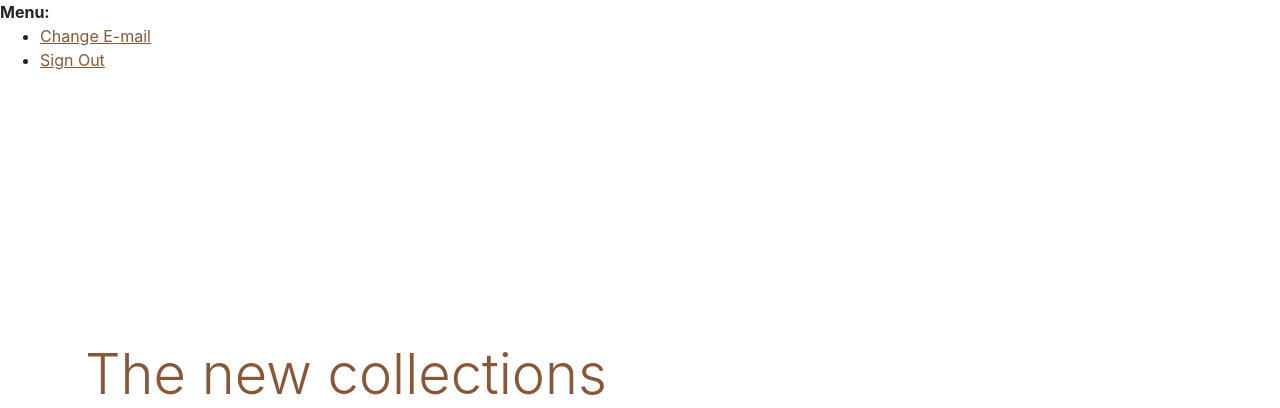
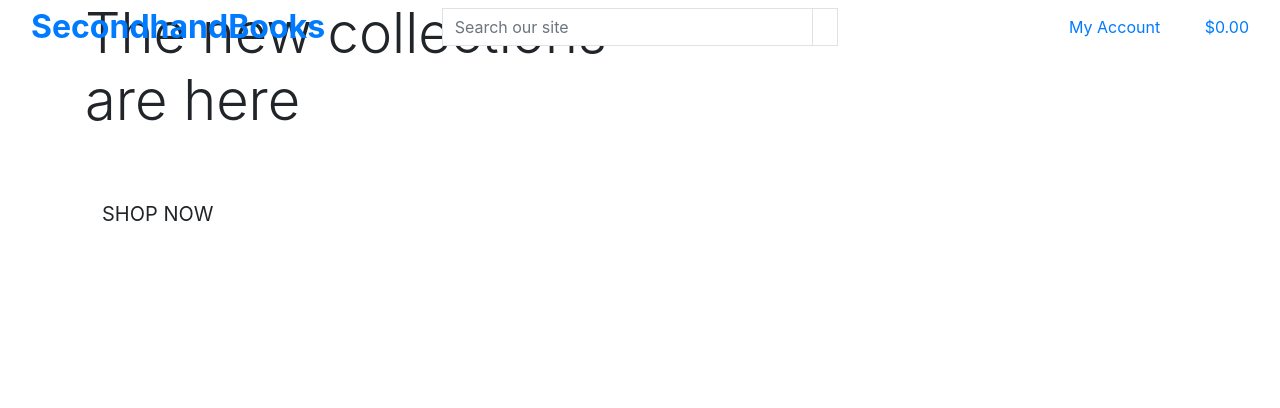
Before and after one commit to Code-Institute-Submissions/cacpaes-e-commerce_DecResub, a Django app: page / in a window 1280 px wide. Shown: the top 408 px of the page. Run offline with Django 3.2, Linux system fonts and the light colour scheme; a user stored in the database is signed in; some libraries are stand-ins or nearby versions.

Commit message:
added main page header

```diff
--- a/secondhandbooks/home/url.py
+++ b/secondhandbooks/home/url.py
@@ -3,5 +3,5 @@ from django.urls import path
 from . import views
 
 urlpatterns = [
-    path('', views.index, name='index'),
+    path('', views.index, name='home'),
 ]
--- a/secondhandbooks/templates/base.html
+++ b/secondhandbooks/templates/base.html
@@ -15,8 +15,6 @@
 
     {% block corecss %}
         <link rel="stylesheet" href="https://stackpath.bootstrapcdn.com/bootstrap/4.4.1/css/bootstrap.min.css" integrity="sha384-Vkoo8x4CGsO3+Hhxv8T/Q5PaXtkKtu6ug5TOeNV6gBiFeWPGFN9MuhOf23Q9Ifjh" crossorigin="anonymous">
-
-        <link rel="stylesheet" href="{% static 'css/style.css' %}">
     {% endblock %}
 
     {% block extra_css %}
@@ -31,40 +29,84 @@
     {% block extra_js %}
     {% endblock %}
 
-    <title>SecondHandBooks {% block extra_title %}{% endblock %}</title>
+    <title>SecondhandBooks {% block extra_title %}{% endblock %}</title>
   </head>
   <body>
-    <header class="container-fluid fixed-top"></header>
-
-
+    <header class="container-fluid fixed-top">
+        <div class="row">
+            <div class="col-12 col-lg-4 my-auto py-1 py-lg-0 text-center text-lg-left">
+                <a href="{% url 'home' %}" class="nav-link main-logo-link">
+                    <h2 class="logo-font text-black my-0"><strong>SecondhandBooks</strong> </h2>
+                </a>
+            </div>
+            <div class="col-12 col-lg-4 my-auto py-1 py-lg-0">
+                <form method="GET" action="">
+                    <div class="input-group w-100">
+                        <input class="form-control border border-black rounded-0" type="text" name="q" placeholder="Search our site">
+                        <div class="input-group-append">
+                            <button class="form-control btn btn-black border border-black rounded-0" type="submit">
+                                <span class="icon">
+                                    <i class="fas fa-search"></i>
+                                </span>
+                            </button>
+                        </div>
+                    </div>
+                </form>
+            </div>
+            <div class="col-12 col-lg-4 my-auto py-1 py-lg-0">
+                <ul class="list-inline list-unstyled text-center text-lg-right my-0">
+                    <li class="list-inline-item dropdown">
+                        <a class="text-black nav-link" href="#" id="user-options" data-toggle="dropdown" aria-haspopup="true" aria-expanded="false">
+                            <div class="text-center">
+                                <div><i class="fas fa-user fa-lg"></i></div>
+                                <p class="my-0">My Account</p>
+                            </div>
+                        </a>
+                        <div class="dropdown-menu border-0" aria-labelledby="user-options">
+                            {% if request.user.is_authenticated %}
+                                {% if request.user.is_superuser %}
+                                    <a href="" class="dropdown-item">Product Management</a>
+                                {% endif %}
+                                <a href="" class="dropdown-item">My Profile</a>
+                                <a href="{% url 'account_logout' %}" class="dropdown-item">Logout</a>
+                            {% else %}
+                                <a href="{% url 'account_signup' %}" class="dropdown-item">Register</a>
+                                <a href="{% url 'account_login' %}" class="dropdown-item">Login</a>
+                            {% endif %}
+                        </div>
+                    </li>
+                    <li class="list-inline-item">
+                        <a class="{% if grand_total %}text-info font-weight-bold{% else %}text-black{% endif %} nav-link" href="">
+                            <div class="text-center">
+                                <div><i class="fas fa-shopping-bag fa-lg"></i></div>
+                                <p class="my-0">
+                                    {% if grand_total %}
+                                        ${{ grand_total|floatformat:2 }}
+                                    {% else %}
+                                        $0.00
+                                    {% endif %}
+                                </p>
+                            </div>
+                        </a>
+                    </li>
+                </ul>
+            </div>
+        </div>
+    </header>
 
     {% if messages %}
         <div class="message-container"></div>
     {% endif %}
 
-    <div>
-      <strong>Menu:</strong>
-      <ul>
-        {% if user.is_authenticated %}
-        <li><a href="{% url 'account_email' %}">Change E-mail</a></li>
-        <li><a href="{% url 'account_logout' %}">Sign Out</a></li>
-        {% else %}
-        <li><a href="{% url 'account_login' %}">Sign In</a></li>
-        <li><a href="{% url 'account_signup' %}">Sign Up</a></li>
-        {% endif %}
-      </ul>
-    </div>
-
     {% block page_header %}
-
     {% endblock %}
 
     {% block content %}
-
     {% endblock %}
 
     {% block postloadjs %}
     {% endblock %}
 
+
   </body>
 </html>
```
Also changed, not shown: secondhandbooks/static/css/base.css (added, +81 -0 lines), secondhandbooks/db.sqlite3, secondhandbooks/static/media/style.css (renamed from secondhandbooks/static/css/style.css).
